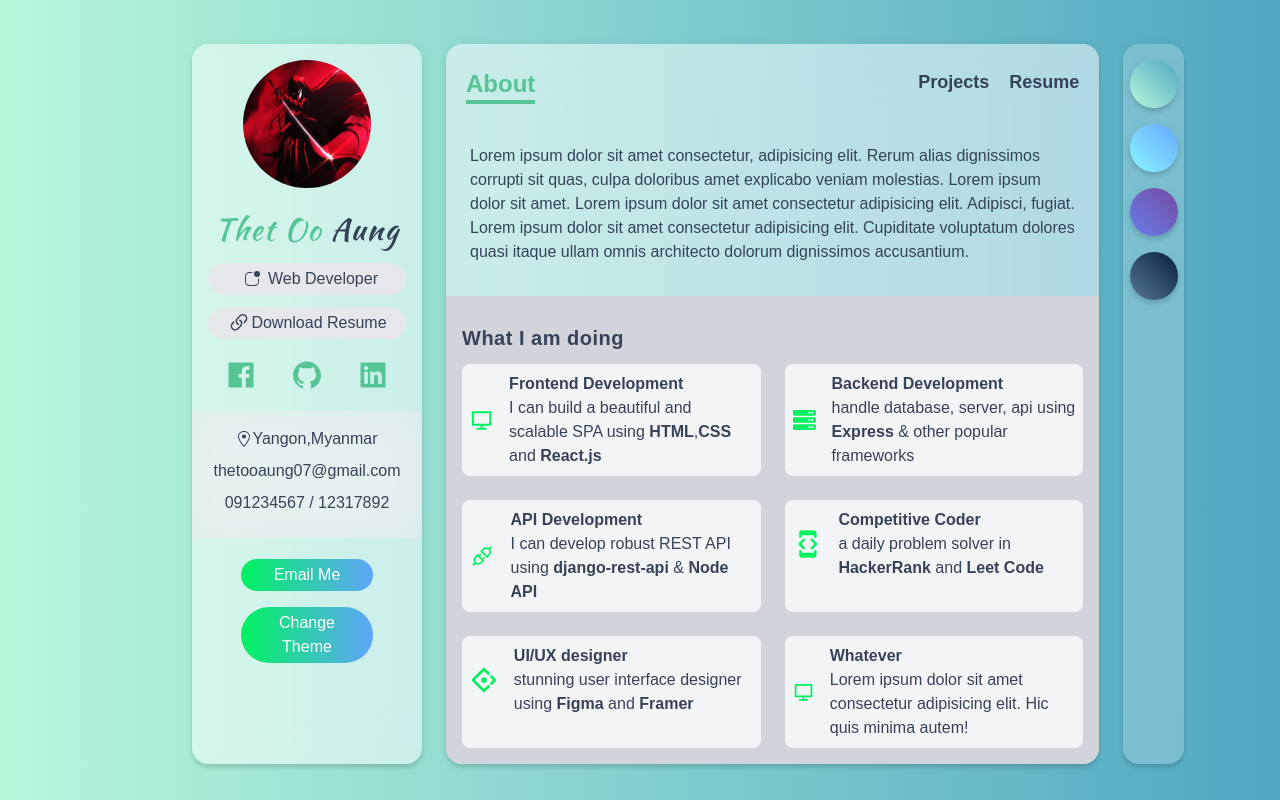
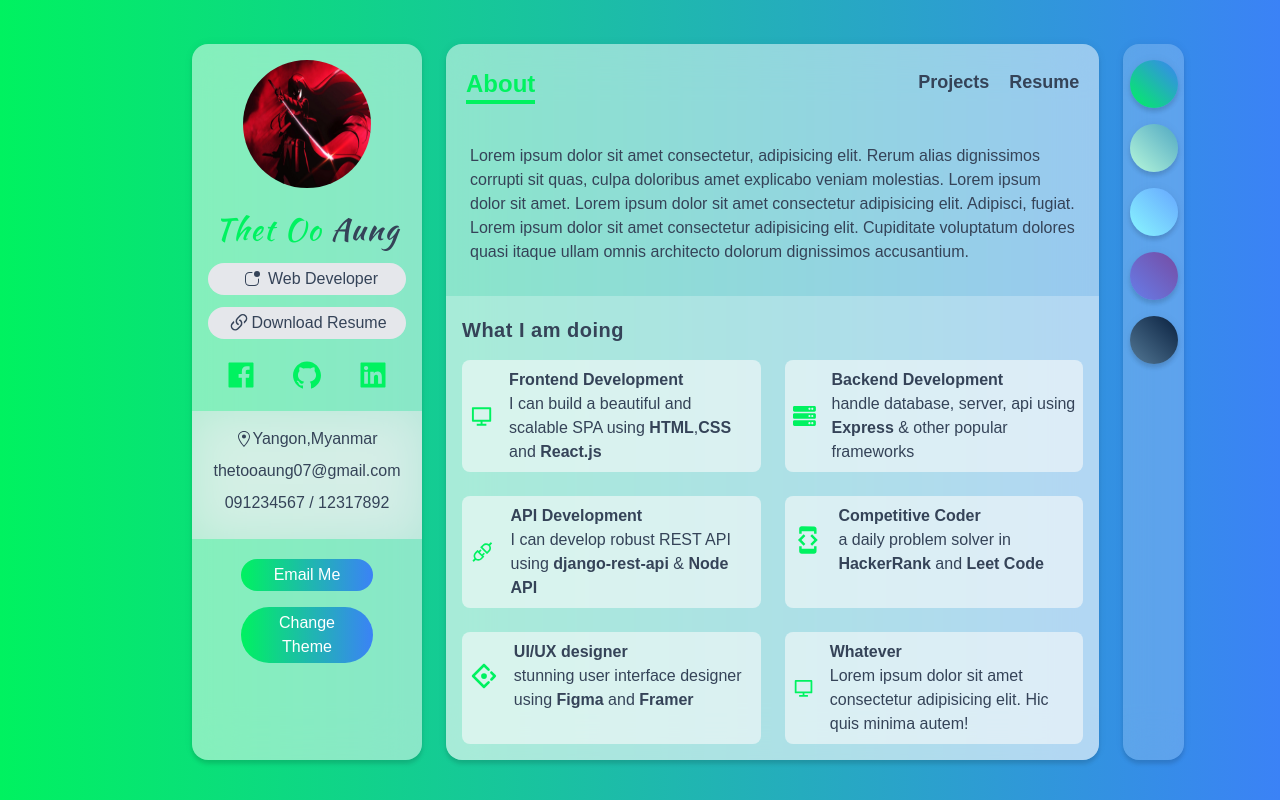
Before and after one commit to thetooaung07/my-portfolio, a Next.js app: page / in a window 1280 px wide. Built offline with nearby package versions, Linux system fonts and the light colour scheme.

Commit message:
Add origin colors as default theme

```diff
--- a/components/Bar.tsx
+++ b/components/Bar.tsx
@@ -12,17 +12,17 @@ const Bar: VoidFunctionComponent<{
       width: bar_width,
       transition: {
         duration: 0.4,
-        type:"spring",
+        type: "spring",
         damping: 10,
-        stiffness:100,
+        stiffness: 100,
       },
     },
   };
 
   return (
-    <div className="my-2 text-white bg-gray-300 bg-opacity-50 rounded-full bg-clip-padding backdrop-filter backdrop-blur-xl dark:bg-dark-300">
+    <div className="my-2 text-white bg-white bg-opacity-25 rounded-full dark:bg-dark-300 ">
       <motion.div
-        className="flex items-center px-4 py-1 rounded-full bg-gradient-to-r from-green to-blue-600 "
+        className="flex items-center px-4 py-1 rounded-full bg-gradient-to-r from-skin-base to-skin-secondary "
         style={{ width: bar_width }}
         variants={variants}
         initial="initial"
--- a/components/ServiceCard.tsx
+++ b/components/ServiceCard.tsx
@@ -11,11 +11,10 @@ const ServiceCard: FunctionComponent<{ service: IService }> = ({
       }
    }
   return (
-    <div className="flex items-center p-2 space-x-4">
-      <Icon className="w-12 h-12 text-green"/>
+    <div className="flex items-center p-2 space-x-4 ">
+      <Icon className="w-12 h-12 text-skin-middle"/>
       <div>
         <h5 className="font-bold">{title}</h5>
-
         <p dangerouslySetInnerHTML={createMarkUp()} />
       </div>
     </div>
--- a/components/SideBar.tsx
+++ b/components/SideBar.tsx
@@ -78,14 +78,14 @@ const SideBar = () => {
       </div>
       {/* Email Button */}
       <button
-        className="w-8/12 px-5 py-1 text-white rounded-full bg-gradient-to-r from-green to-blue-400 focus:outline-none "
+        className="w-8/12 px-5 py-1 text-white rounded-full bg-gradient-to-r from-skin-base to-skin-secondary focus:outline-none "
         onClick={() => window.open("mailto:thetooaung07@gmail.com")}
       >
         Email Me
       </button>
       <button
         onClick={changeTheme}
-        className="w-8/12 px-5 py-1 my-4 text-white rounded-full bg-gradient-to-r from-green to-blue-400 "
+        className="w-8/12 px-5 py-1 my-4 text-white rounded-full bg-gradient-to-r from-skin-base to-skin-secondary "
       >
         {theme === "system"
           ? "Change Theme"
--- a/components/ThemeChanger.tsx
+++ b/components/ThemeChanger.tsx
@@ -5,12 +5,14 @@ import { IColorThemes } from "../types";
 const ThemeChanger: FunctionComponent<{
   setColor: (value: IColorThemes) => void;
 }> = ({ setColor }) => {
-  const { theme } = useTheme();
-
-  console.log(theme);
+  // const { theme } = useTheme();
 
   return (
     <div className="flex items-center justify-center gap-4 my-2 lg:justify-start lg:flex-col lg:mt-4">
+      <div
+        className="w-12 h-12 rounded-full th-default bg-gradient-to-tr from-skin-base to-skin-secondary shadow-custom-light dark:shadow-custom-dark"
+        onClick={() => setColor("th-default")}
+      ></div>
       <div
         className="w-12 h-12 rounded-full th-cyan bg-gradient-to-tr from-skin-base to-skin-secondary shadow-custom-light dark:shadow-custom-dark"
         onClick={() => setColor("th-cyan")}
--- a/pages/_app.tsx
+++ b/pages/_app.tsx
@@ -8,7 +8,7 @@ import ThemeChanger from "../components/ThemeChanger";
 import { useState } from "react";
 
 function MyApp({ Component, pageProps, router }) {
-  const [color, setColor] = useState("th-cyan");
+  const [color, setColor] = useState("th-default");
 
   return (
     <>
--- a/pages/index.tsx
+++ b/pages/index.tsx
@@ -31,14 +31,15 @@ const About = ({ endpoint }) => {
         </h5>
 
         <div
-          className="flex-grow p-4 mt-5 bg-gray-300 dark:bg-dark-100 "
+          className="flex-grow p-4 mt-5 bg-white bg-opacity-25 dark:bg-dark-100 "
           style={{ marginLeft: "-1.5rem", marginRight: "-1.5rem" }}
         >
-          <h6 className="my-3 text-xl font-bold tracking-wide">
+          <h6 className="mt-1 mb-4 text-xl font-bold tracking-wide">
             What I am doing
           </h6>
+          <div className="bg-opacity-50 ">
             <motion.div
-            className="grid gap-6 lg:grid-cols-2"
+              className="grid gap-6 bg-opacity-50 lg:grid-cols-2 "
               variants={stagger}
               initial="initial"
               animate="animate"
@@ -47,12 +48,14 @@ const About = ({ endpoint }) => {
                 <motion.div
                   variants={fadeInUp}
                   key={service.title}
-                className="bg-gray-100 rounded-lg dark:bg-dark-200 lg:col-span-1"
+                  className="rounded-lg bg-opacity-60 bg-gray-50 dark:bg-dark-200 lg:col-span-1"
                 >
                   <ServiceCard service={service} />
+
                 </motion.div>
               ))}
             </motion.div>
+          </div>
         </div>
       </motion.div>
     </>
--- a/pages/resume.tsx
+++ b/pages/resume.tsx
@@ -15,7 +15,7 @@ const resume = () => {
       </Head>
 
       <motion.div
-        className="px-4 py-2 divide-y md:px-6"
+        className="px-4 py-2 divide-y divide-black md:px-6"
         variants={routeAnimation}
         initial="initial"
         animate="animate"
--- a/styles/globals.css
+++ b/styles/globals.css
@@ -8,6 +8,13 @@
     --color-theme-mid: #00f260;
     --color-theme-2: #6cc6cb;
   }
+  .th-default {
+    --color-theme-1: #00f260;
+    /* --color-theme-mid: theme("colors.blue.400"); */
+    --color-theme-mid: #00f260;
+    --color-theme-2: theme("colors.blue.500");
+  }
+
   .th-cyan {
     --color-theme-1: #b7f8db;
     --color-theme-mid: #56c596;
@@ -25,7 +32,7 @@
   }
   .th-red {
     --color-theme-1: #537895;
-    --color-theme-mid: #1C467F;
+    --color-theme-mid: #1c467f;
     --color-theme-2: #09203f;
   }
 }
@@ -37,9 +44,12 @@ body {
 }
 
 ::-webkit-scrollbar-thumb {
-  background-image: linear-gradient(to right bottom, var(--color-theme-1), var(--color-theme-2));
+  background-image: linear-gradient(
+    to right bottom,
+    var(--color-theme-1),
+    var(--color-theme-2)
+  );
   border-radius: 30px;
-
 }
 
 ::-webkit-scrollbar {
--- a/tailwind.config.js
+++ b/tailwind.config.js
@@ -34,8 +34,6 @@ module.exports = {
           secondary: "var(--color-theme-2)",
         },
       },
-
-
       colors: {
         green: {
           DEFAULT: "#00f260",
```
Also changed, not shown: types.ts (+8 -3 lines). Lines whose indentation alone changed are shown as unchanged.
